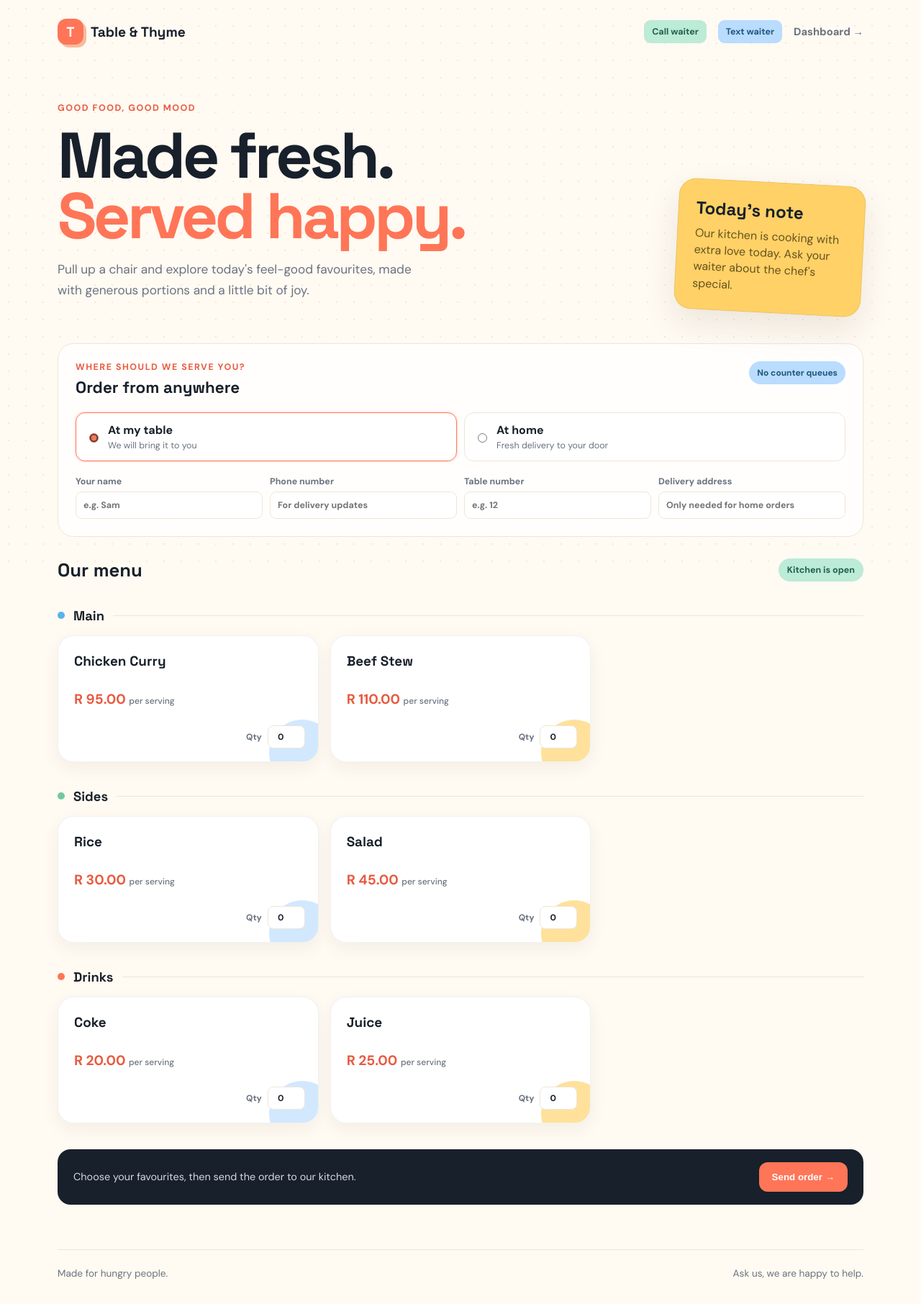
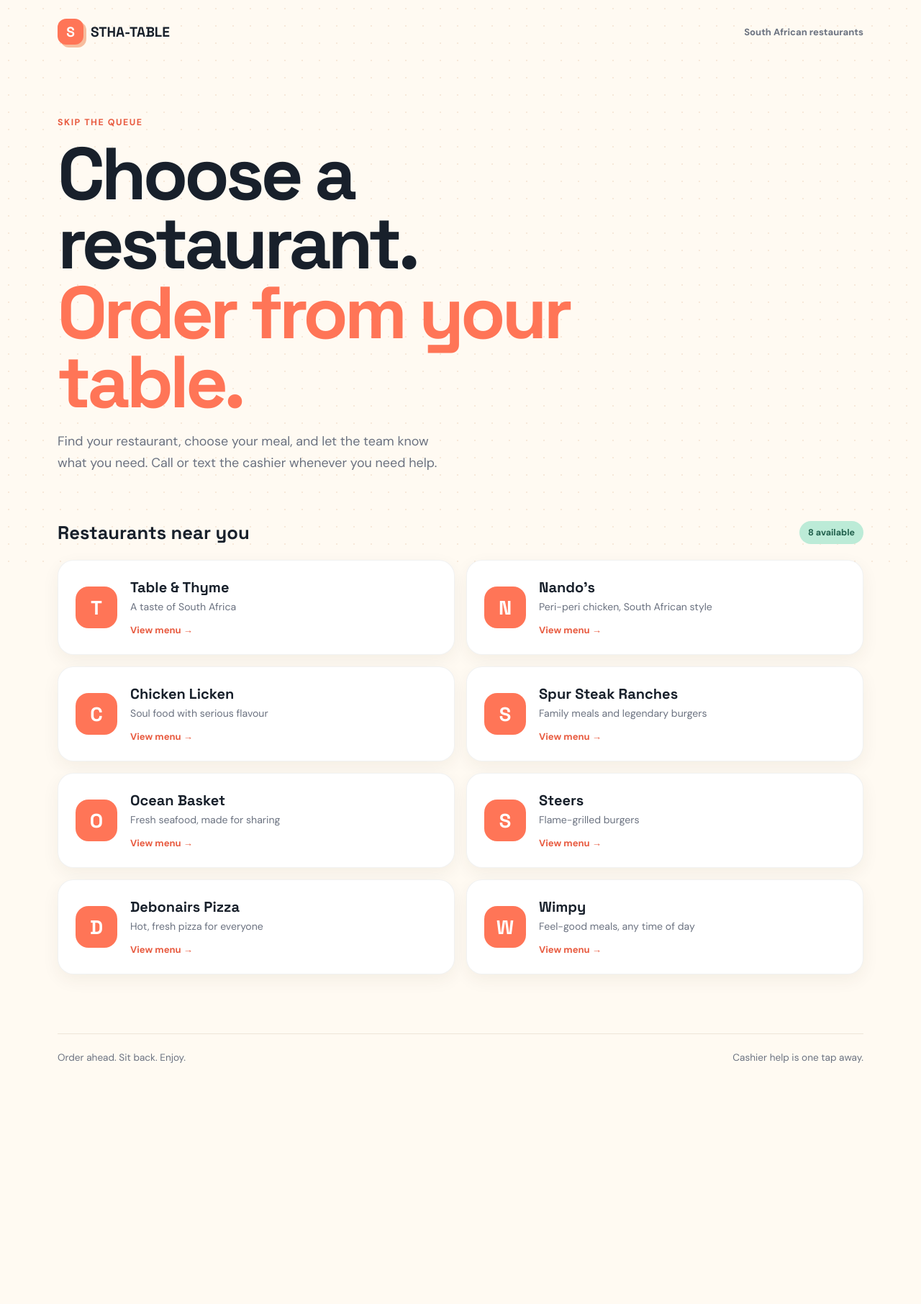
Before and after one commit to luthulisthandwa6-glitch/STHA-TABLE, a Flask app: page / in a window 1280 px wide. Shown: the whole page at 72% size. After the commit the page ends 1477 px from the top, so only its background shows below. Run offline with Flask 3, Linux system fonts and the light colour scheme.

Commit message:
I RENAMED THE APP, ADDED ALL MOST FAMOUS RESTURANTS IN THE APP

```diff
--- a/app.py
+++ b/app.py
@@ -1,45 +1,119 @@
 from uuid import uuid4
 
-from flask import Flask, redirect, render_template, request, url_for
+from flask import Flask, abort, redirect, render_template, request, url_for
+
+APP_NAME = 'STHA-TABLE'
 
 app = Flask(__name__)
 
-# Edit this menu for each restaurant.
-MENU = [
-    {"name": "Chicken Curry", "price": 95, "cat": "Main"},
-    {"name": "Beef Stew", "price": 110, "cat": "Main"},
-    {"name": "Rice", "price": 30, "cat": "Sides"},
-    {"name": "Salad", "price": 45, "cat": "Sides"},
-    {"name": "Coke", "price": 20, "cat": "Drinks"},
-    {"name": "Juice", "price": 25, "cat": "Drinks"},
-]
 ORDERS = []
-RESTAURANT = {
-    'name': 'Table & Thyme',
-    'tagline': 'Good food, good mood',
-    # Replace this with the restaurant's real waiter number.
-    'waiter_phone': '+27000000000',
+RESTAURANTS = {
+    'table-and-thyme': {
+        'name': 'Table & Thyme',
+        'tagline': 'A taste of South Africa',
+        'hero_copy': "Explore generous South African favourites, from smoky braai flavours to comforting home-style sides.",
+        'note': "Ask your waiter about today's braai special and freshly made chakalaka.",
+        'waiter_phone': '+27000000000',
+        'currency': 'R',
+        'menu': [
+            {'id': 'boerewors-roll', 'name': 'Boerewors Roll', 'price': 65, 'cat': 'Braai'},
+            {'id': 'chicken-bunny-chow', 'name': 'Chicken Bunny Chow', 'price': 110, 'cat': 'Mains'},
+            {'id': 'pap', 'name': 'Pap', 'price': 30, 'cat': 'Sides'},
+            {'id': 'chakalaka', 'name': 'Chakalaka', 'price': 35, 'cat': 'Sides'},
+            {'id': 'rooibos-iced-tea', 'name': 'Rooibos Iced Tea', 'price': 28, 'cat': 'Drinks'},
+            {'id': 'koeksister', 'name': 'Koeksister', 'price': 25, 'cat': 'Dessert'},
+        ],
+    },
 }
+
+
+def chain(name, tagline, menu):
+    return {
+        'name': name,
+        'tagline': tagline,
+        'hero_copy': f'Order from {name} without waiting in line. Choose your meal and let the restaurant serve you.',
+        'note': 'Contact the cashier if you need help with your order.',
+        'waiter_phone': '+27000000000',
+        'currency': 'R',
+        'menu': menu,
+    }
+
+
+RESTAURANTS.update({
+    'nandos': chain("Nando's", 'Peri-peri chicken, South African style', [
+        {'id': 'quarter-chicken', 'name': 'Quarter Chicken', 'price': 85, 'cat': 'Chicken'},
+        {'id': 'peri-peri-burger', 'name': 'Peri-peri Burger', 'price': 79, 'cat': 'Chicken'},
+        {'id': 'peri-chips', 'name': 'Peri-peri Chips', 'price': 35, 'cat': 'Sides'},
+    ]),
+    'chicken-licken': chain('Chicken Licken', 'Soul food with serious flavour', [
+        {'id': 'hotwings', 'name': 'Hotwings', 'price': 69, 'cat': 'Chicken'},
+        {'id': 'chicken-burger', 'name': 'Chicken Burger', 'price': 65, 'cat': 'Chicken'},
+        {'id': 'chips', 'name': 'Chips', 'price': 30, 'cat': 'Sides'},
+    ]),
+    'spur': chain('Spur Steak Ranches', 'Family meals and legendary burgers', [
+        {'id': 'cheese-burger', 'name': 'Cheese Burger', 'price': 109, 'cat': 'Mains'},
+        {'id': 'ribs-chips', 'name': 'Ribs & Chips', 'price': 189, 'cat': 'Mains'},
+        {'id': 'onion-rings', 'name': 'Onion Rings', 'price': 45, 'cat': 'Sides'},
+    ]),
+    'ocean-basket': chain('Ocean Basket', 'Fresh seafood, made for sharing', [
+        {'id': 'fish-chips', 'name': 'Fish & Chips', 'price': 135, 'cat': 'Seafood'},
+        {'id': 'calamari', 'name': 'Calamari', 'price': 149, 'cat': 'Seafood'},
+        {'id': 'greek-salad', 'name': 'Greek Salad', 'price': 65, 'cat': 'Sides'},
+    ]),
+    'steers': chain('Steers', 'Flame-grilled burgers', [
+        {'id': 'classic-burger', 'name': 'Classic Burger', 'price': 79, 'cat': 'Burgers'},
+        {'id': 'steak-roll', 'name': 'Steak Roll', 'price': 99, 'cat': 'Mains'},
+        {'id': 'chips', 'name': 'Hand-cut Chips', 'price': 32, 'cat': 'Sides'},
+    ]),
+    'debonairs': chain("Debonairs Pizza", 'Hot, fresh pizza for everyone', [
+        {'id': 'regina-pizza', 'name': 'Regina Pizza', 'price': 119, 'cat': 'Pizza'},
+        {'id': 'chicken-bar-one', 'name': 'Chicken Bar-One Pizza', 'price': 139, 'cat': 'Pizza'},
+        {'id': 'garlic-rolls', 'name': 'Garlic Rolls', 'price': 39, 'cat': 'Sides'},
+    ]),
+    'wimpy': chain('Wimpy', 'Feel-good meals, any time of day', [
+        {'id': 'breakfast', 'name': 'Full Breakfast', 'price': 99, 'cat': 'Breakfast'},
+        {'id': 'wimpy-burger', 'name': 'Wimpy Burger', 'price': 89, 'cat': 'Mains'},
+        {'id': 'milkshake', 'name': 'Milkshake', 'price': 42, 'cat': 'Drinks'},
+    ]),
+})
+
+
+def get_restaurant(slug):
+    restaurant = RESTAURANTS.get(slug)
+    if restaurant is None:
+        abort(404)
+    return restaurant
 
 
 @app.route('/')
 def menu():
-    return render_template('index.html', menu=MENU, restaurant=RESTAURANT, table=request.args.get('table', ''), error=request.args.get('error', ''))
+    restaurants = [
+        {'slug': slug, **restaurant}
+        for slug, restaurant in RESTAURANTS.items()
+    ]
+    return render_template('home.html', restaurants=restaurants, app_name=APP_NAME)
+
+
+@app.route('/r/<restaurant_slug>')
+def restaurant_menu(restaurant_slug):
+    return render_template('index.html', restaurant_slug=restaurant_slug, restaurant=get_restaurant(restaurant_slug), table=request.args.get('table', ''), error=request.args.get('error', ''))
 
 
 @app.post('/order')
 def create_order():
+    restaurant_slug = request.form.get('restaurant_slug', 'table-and-thyme')
+    restaurant = get_restaurant(restaurant_slug)
     items = []
-    for item in MENU:
+    for item in restaurant['menu']:
         try:
-            quantity = int(request.form.get(f"qty_{item['name']}", 0))
+            quantity = int(request.form.get(f"qty_{item['id']}", 0))
         except (TypeError, ValueError):
             quantity = 0
         if quantity > 0:
             items.append({**item, 'quantity': quantity})
 
     if not items:
-        return redirect(url_for('menu', error='Choose at least one item first.'))
+        return redirect(url_for('restaurant_menu', restaurant_slug=restaurant_slug, error='Choose at least one item first.'))
 
     service = request.form.get('service', 'table')
     customer = request.form.get('customer', '').strip()
@@ -47,12 +121,15 @@ def create_order():
     table = request.form.get('table', '').strip()
     address = request.form.get('address', '').strip()
     if service == 'table' and not table:
-        return redirect(url_for('menu', error='Add your table number so we can serve you.'))
+        return redirect(url_for('restaurant_menu', restaurant_slug=restaurant_slug, error='Add your table number so we can serve you.'))
     if service == 'home' and not address:
-        return redirect(url_for('menu', error='Add your delivery address so we can bring your order.'))
+        return redirect(url_for('restaurant_menu', restaurant_slug=restaurant_slug, error='Add your delivery address so we can bring your order.'))
 
     order = {
         'id': uuid4().hex[:6].upper(),
+        'restaurant_slug': restaurant_slug,
+        'restaurant_name': restaurant['name'],
+        'currency': restaurant['currency'],
         'items': items,
         'total': sum(item['price'] * item['quantity'] for item in items),
         'service': service,
@@ -68,12 +145,18 @@ def create_order():
 @app.route('/slip/<order_id>')
 def slip(order_id):
     order = next((order for order in ORDERS if order['id'] == order_id), None)
-    return render_template('order-slip.html', order_id=order_id, order=order, restaurant=RESTAURANT)
+    if order is None:
+        abort(404)
+    restaurant = get_restaurant(order['restaurant_slug'])
+    return render_template('order-slip.html', order_id=order_id, order=order, restaurant=restaurant, restaurant_slug=order['restaurant_slug'])
 
 
 @app.route('/waiter')
-def waiter():
-    return render_template('waiter.html', orders=ORDERS)
+@app.route('/waiter/<restaurant_slug>')
+def waiter(restaurant_slug='table-and-thyme'):
+    restaurant = get_restaurant(restaurant_slug)
+    orders = [order for order in ORDERS if order['restaurant_slug'] == restaurant_slug]
+    return render_template('waiter.html', orders=orders, restaurant=restaurant, restaurant_slug=restaurant_slug)
 
 
 class Table:
--- a/static/style.css
+++ b/static/style.css
@@ -61,6 +61,19 @@ a { color: inherit; text-decoration: none; }
 .hero h1 { max-width: 670px; margin-bottom: 18px; font-size: clamp(2.8rem, 7vw, 5.8rem); line-height: .94; letter-spacing: -.05em; }
 .hero h1 span { color: var(--coral); }
 .hero-copy { max-width: 510px; color: var(--muted); font-size: 1.08rem; line-height: 1.65; }
+.directory-hero { max-width: 780px; padding: 74px 0 48px; }
+.directory-hero h1 { margin-bottom: 20px; font-size: clamp(3rem, 8vw, 6.4rem); line-height: .94; letter-spacing: -.05em; }
+.directory-hero h1 span { color: var(--coral); }
+.directory-hero p:last-child { max-width: 560px; color: var(--muted); font-size: 1.12rem; line-height: 1.65; }
+.directory-label { color: var(--muted); font-size: .82rem; font-weight: 700; }
+.restaurant-directory { padding-bottom: 20px; }
+.restaurant-grid { display: grid; grid-template-columns: repeat(2, 1fr); gap: 16px; }
+.restaurant-card { display: flex; align-items: center; gap: 18px; padding: 24px; border: 1px solid rgba(24, 32, 43, .06); border-radius: 22px; background: var(--paper); box-shadow: 0 8px 24px rgba(70, 45, 25, .06); transition: transform .2s ease, box-shadow .2s ease; }
+.restaurant-card:hover { transform: translateY(-5px); box-shadow: var(--shadow); }
+.restaurant-card-mark { display: grid; flex: 0 0 58px; width: 58px; height: 58px; place-items: center; border-radius: 18px; background: var(--coral); color: white; font-family: 'Space Grotesk', sans-serif; font-size: 1.7rem; font-weight: 700; }
+.restaurant-card h3 { margin-bottom: 5px; font-size: 1.25rem; }
+.restaurant-card p { margin-bottom: 12px; color: var(--muted); font-size: .88rem; }
+.restaurant-action { color: var(--coral-dark); font-size: .82rem; font-weight: 700; }
 .hero-note { justify-self: end; max-width: 260px; padding: 24px; border: 1px solid rgba(24, 32, 43, .08); border-radius: 24px; background: var(--yellow); box-shadow: var(--shadow); transform: rotate(3deg); }
 .hero-note strong { display: block; margin-bottom: 8px; font-family: 'Space Grotesk', sans-serif; font-size: 1.5rem; }
 .hero-note p { margin-bottom: 0; color: #665220; line-height: 1.45; }
@@ -136,6 +149,8 @@ a { color: inherit; text-decoration: none; }
     .nav-actions { gap: 7px; }
     .nav-actions .nav-link { display: none; }
     .hero { grid-template-columns: 1fr; gap: 16px; padding: 38px 0 28px; }
+    .directory-hero { padding: 48px 0 34px; }
+    .restaurant-grid { grid-template-columns: 1fr; }
     .hero h1 { font-size: clamp(2.8rem, 15vw, 4.5rem); }
     .hero-note { justify-self: start; transform: rotate(-2deg); }
     .menu-grid { grid-template-columns: 1fr; }
--- /dev/null
+++ b/templates/home.html
@@ -0,0 +1,44 @@
+<!doctype html>
+<html lang="en">
+<head>
+    <meta charset="utf-8">
+    <meta name="viewport" content="width=device-width, initial-scale=1">
+    <link rel="stylesheet" href="{{ url_for('static', filename='style.css') }}">
+    <title>{{ app_name }} | South African restaurants</title>
+</head>
+<body>
+    <main class="shell directory-page">
+        <nav class="navbar">
+            <a class="brand" href="{{ url_for('menu') }}"><span class="brand-mark">S</span> {{ app_name }}</a>
+            <span class="directory-label">South African restaurants</span>
+        </nav>
+
+        <section class="directory-hero">
+            <p class="eyebrow">Skip the queue</p>
+            <h1>Choose a restaurant.<br><span>Order from your table.</span></h1>
+            <p>Find your restaurant, choose your meal, and let the team know what you need. Call or text the cashier whenever you need help.</p>
+        </section>
+
+        <section class="restaurant-directory" aria-labelledby="restaurant-list-title">
+            <div class="menu-toolbar">
+                <h2 id="restaurant-list-title">Restaurants near you</h2>
+                <span class="status">{{ restaurants|length }} available</span>
+            </div>
+            <div class="restaurant-grid">
+                {% for restaurant in restaurants %}
+                    <a class="restaurant-card" href="{{ url_for('restaurant_menu', restaurant_slug=restaurant.slug) }}">
+                        <div class="restaurant-card-mark">{{ restaurant.name[0] }}</div>
+                        <div>
+                            <h3>{{ restaurant.name }}</h3>
+                            <p>{{ restaurant.tagline }}</p>
+                            <span class="restaurant-action">View menu &rarr;</span>
+                        </div>
+                    </a>
+                {% endfor %}
+            </div>
+        </section>
+
+        <footer class="page-footer"><span>Order ahead. Sit back. Enjoy.</span><span>Cashier help is one tap away.</span></footer>
+    </main>
+</body>
+</html>
--- a/templates/index.html
+++ b/templates/index.html
@@ -4,16 +4,16 @@
     <meta charset="utf-8">
     <meta name="viewport" content="width=device-width, initial-scale=1">
     <link rel="stylesheet" href="{{ url_for('static', filename='style.css') }}">
-    <title>Table & Thyme | Menu</title>
+    <title>{{ restaurant.name }} | Menu</title>
 </head>
 <body>
     <main class="shell">
         <nav class="navbar">
-            <a class="brand" href="/"><span class="brand-mark">T</span> {{ restaurant.name }}</a>
+            <a class="brand" href="{{ url_for('restaurant_menu', restaurant_slug=restaurant_slug) }}"><span class="brand-mark">{{ restaurant.name[0] }}</span> {{ restaurant.name }}</a>
             <div class="nav-actions">
-                <a class="contact-link call-link" href="tel:{{ restaurant.waiter_phone }}">Call waiter</a>
-                <a class="contact-link text-link" href="sms:{{ restaurant.waiter_phone }}?body=Hello%2C%20I%20need%20help%20with%20my%20order">Text waiter</a>
-                <a class="nav-link" href="/waiter">Dashboard &rarr;</a>
+                <a class="contact-link call-link" href="tel:{{ restaurant.waiter_phone }}">Call cashier</a>
+                <a class="contact-link text-link" href="sms:{{ restaurant.waiter_phone }}?body=Hello%2C%20I%20need%20help%20with%20my%20order">Text cashier</a>
+                <a class="nav-link" href="{{ url_for('waiter', restaurant_slug=restaurant_slug) }}">Dashboard &rarr;</a>
             </div>
         </nav>
 
@@ -21,20 +21,21 @@
             <div>
                 <p class="eyebrow">{{ restaurant.tagline }}</p>
                 <h1>Made fresh.<br><span>Served happy.</span></h1>
-                <p class="hero-copy">Pull up a chair and explore today's feel-good favourites, made with generous portions and a little bit of joy.</p>
+                <p class="hero-copy">{{ restaurant.hero_copy }}</p>
             </div>
             <aside class="hero-note">
                 <strong>Today's note</strong>
-                <p>Our kitchen is cooking with extra love today. Ask your waiter about the chef's special.</p>
+                <p>{{ restaurant.note }}</p>
             </aside>
         </section>
 
-        <form action="/order" method="post">
+        <form action="{{ url_for('create_order') }}" method="post">
+            <input type="hidden" name="restaurant_slug" value="{{ restaurant_slug }}">
             {% if error %}<div class="form-alert">{{ error }}</div>{% endif %}
             <section class="service-panel">
                 <div class="service-heading"><div><p class="eyebrow">Where should we serve you?</p><h2>Order from anywhere</h2></div><span class="service-badge">No counter queues</span></div>
                 <div class="service-options">
-                    <label class="service-option"><input type="radio" name="service" value="table" checked><span><strong>At my table</strong><small>We will bring it to you</small></span></label>
+                    <label class="service-option"><input type="radio" name="service" value="table" checked><span><strong>At my table</strong><small>A waiter will serve you</small></span></label>
                     <label class="service-option"><input type="radio" name="service" value="home"><span><strong>At home</strong><small>Fresh delivery to your door</small></span></label>
                 </div>
                 <div class="order-details">
@@ -48,15 +49,15 @@
                 <h2>Our menu</h2>
                 <span class="status">Kitchen is open</span>
             </div>
-            {% for category in ['Main', 'Sides', 'Drinks'] %}
+            {% for category in restaurant.menu|map(attribute='cat')|unique %}
                 <section class="category">
                     <div class="category-heading"><span class="category-dot"></span><h3>{{ category }}</h3><span class="category-line"></span></div>
                     <div class="menu-grid">
-                        {% for item in menu if item.cat == category %}
+                        {% for item in restaurant.menu if item.cat == category %}
                             <article class="menu-card">
                                 <h3>{{ item.name }}</h3>
-                                <div class="price">R {{ '%.2f'|format(item.price) }} <small>per serving</small></div>
-                                <label class="quantity">Qty <input type="number" name="qty_{{ item.name }}" min="0" max="20" value="0"></label>
+                                <div class="price">{{ restaurant.currency }} {{ '%.2f'|format(item.price) }} <small>per serving</small></div>
+                                <label class="quantity">Qty <input type="number" name="qty_{{ item.id }}" min="0" max="20" value="0"></label>
                             </article>
                         {% endfor %}
                     </div>
```
Also changed, not shown: templates/order-slip.html (+5 -5 lines), templates/waiter.html (+4 -4 lines).
